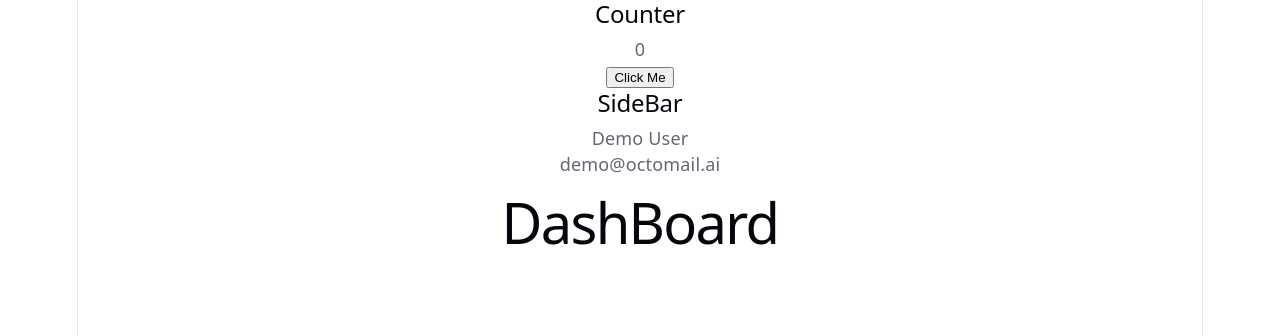
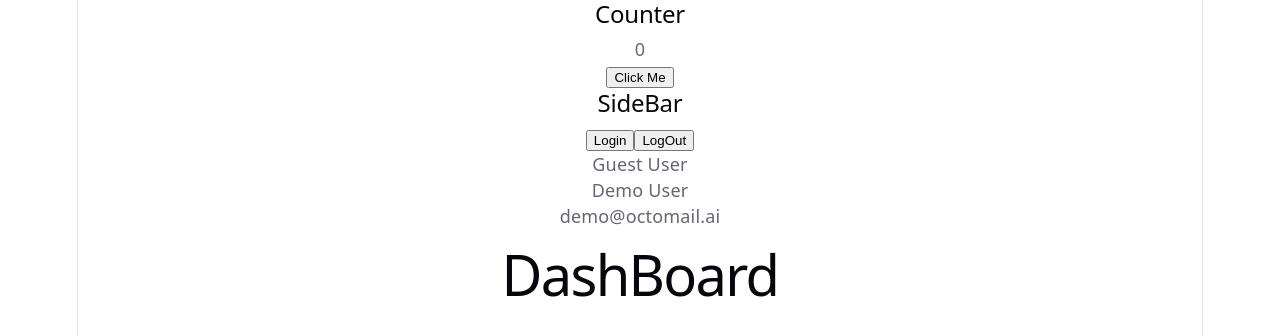
Before and after one commit to Harikaran14/OctoMail, a React app in the folder frontend/: page / in a window 1280 px wide. Shown: the top 336 px of the page. Built offline with nearby package versions, Linux system fonts and the light colour scheme; the HTML template or start-up script is replaced by a standard one.

Commit message:
Login and logout

```diff
--- a/frontend/src/components/SideBar.jsx
+++ b/frontend/src/components/SideBar.jsx
@@ -2,15 +2,27 @@ import { useContext } from "react";
 import { AuthContext } from "../context/AuthContext";
 
 function Sidebar(){
-    const auth= useContext(AuthContext);
+    const {user,setUser,isAuthenticated,setIsAuthenticated}= useContext(AuthContext);
 
     return (
         <div>
             <h2>
                 SideBar
             </h2>
-            <p>{auth.user.name}</p>
-            <p>{auth.user.email}</p>
+            <button onClick={()=>{
+                setUser({name:"Harikaran",email:"Hari@gmail.com"});
+                setIsAuthenticated(true);
+
+            }}>Login</button>
+            <button onClick={()=>{
+                setUser({name:"Demo User",email:"demo@octomail.ai"});
+                setIsAuthenticated(false);
+
+            }}>LogOut</button>
+            <p>{isAuthenticated ? "Logged IN" : "Guest User"}</p>
+            <p>{user.name}</p>
+            <p>{user.email}</p>
+
         </div>
     )
 }
```
